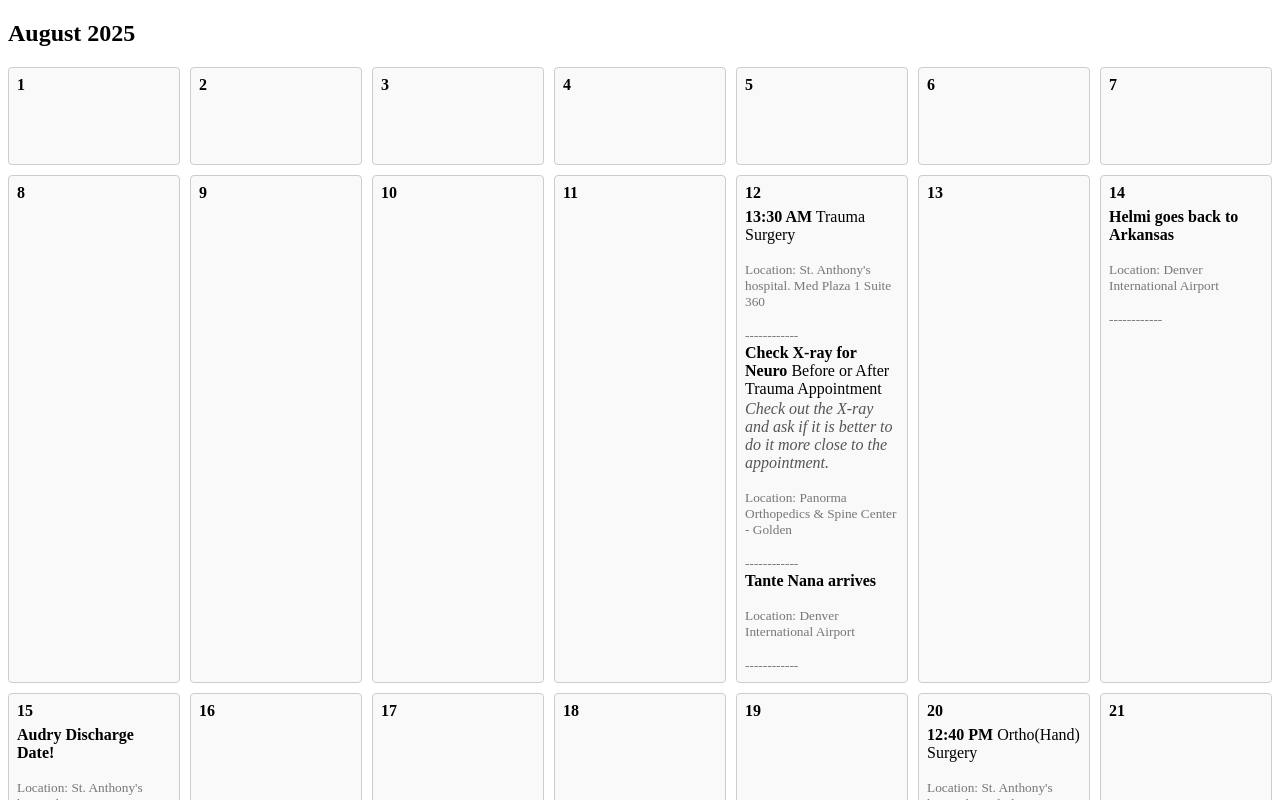
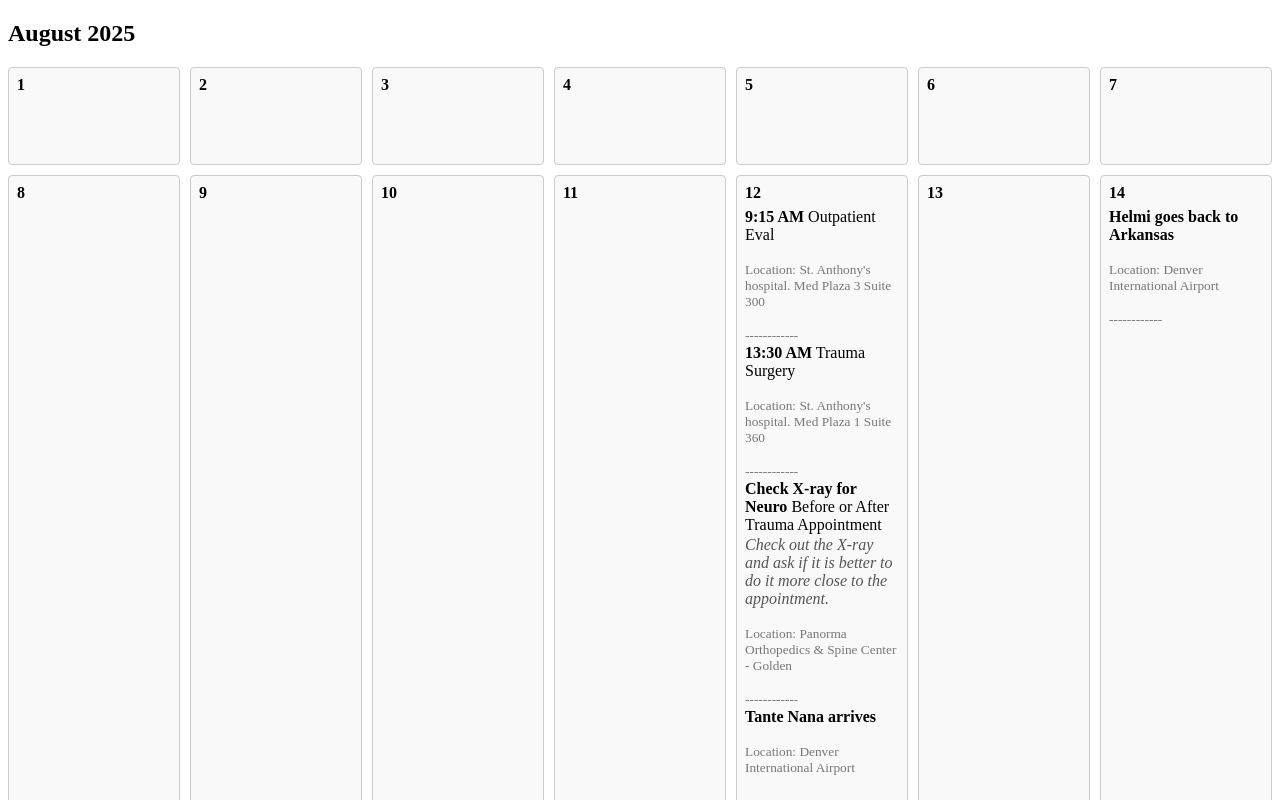
Before and after one commit to Helmi-Y/HakeemCalendar, an Angular app: page / in a window 1280 px wide. Shown: the top 800 px of the page. Built offline with nearby package versions, Linux system fonts and the light colour scheme.

Commit message:
New appointent

```diff
--- a/src/app/calendar/calendar.ts
+++ b/src/app/calendar/calendar.ts
@@ -24,6 +24,13 @@ export class Calendar implements OnInit{
   daysInMonth: number = 31;  // August always has 31 days
 
   appointments: Appointment[] = [
+    {
+      date: 12,
+      title: 'Outpatient Eval',
+      time: '9:15 AM',
+      description: '',
+      location: 'St. Anthony\'s hospital. Med Plaza 3 Suite 300'
+    },
     {
       date: 12,
       title: 'Trauma Surgery',
```
